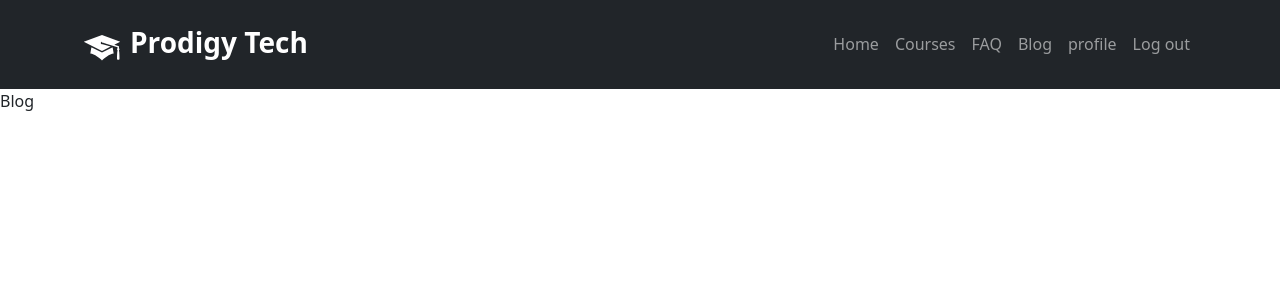
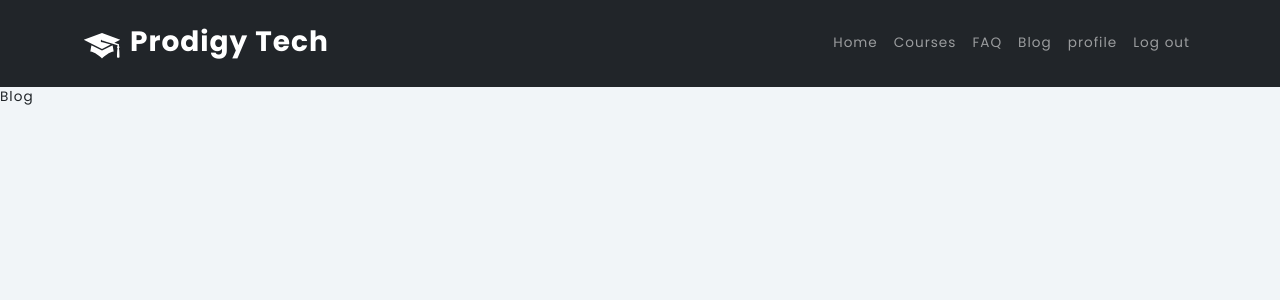
Before and after one commit to sifact/prodigy-tech, a React (Vite) app: page /blog in a window 1280 px wide. Shown: the top 300 px of the page. Built offline with nearby package versions, Linux system fonts and the light colour scheme; the HTML template or start-up script is replaced by a standard one.

Commit message:
course page done

```diff
--- a/src/App.css
+++ b/src/App.css
@@ -0,0 +1,47 @@
+@import url("https://fonts.googleapis.com/css2?family=Lobster&family=Poppins:wght@100;200;300;400;500;600;700;800&display=swap");
+
+:root {
+    --secondary: #232b38;
+    --ternary: #6c6c6c;
+    --danger: #fe4545;
+    --pure: #fefefe;
+    --light: #f0f0f0;
+    --heaven: #ffffff;
+    --footer: #2d333f;
+    --transition: all 0.3s linear;
+    --light-shadow: 0 5px 15px rgba(0, 0, 0, 0.1);
+    --dark-shadow: 0 5px 15px rgba(0, 0, 0, 0.2);
+    --clr-grey-4: hsl(209, 28%, 39%);
+
+    --clr-grey-5: hsl(210, 22%, 49%);
+    --clr-grey-6: hsl(209, 23%, 60%);
+    --clr-grey-7: hsl(211, 27%, 70%);
+    --clr-grey-8: hsl(210, 31%, 80%);
+    --clr-grey-9: hsl(212, 33%, 89%);
+    --clr-grey-10: hsl(210, 36%, 96%);
+
+    /* primary */
+    --clr-primary-1: hsl(205, 86%, 17%);
+    --clr-primary-2: hsl(205, 77%, 27%);
+    --clr-primary-3: hsl(205, 72%, 37%);
+    --clr-primary-4: hsl(205, 63%, 48%);
+    --clr-primary-5: #49a6e9;
+    --clr-primary-6: hsl(205, 89%, 70%);
+    --clr-primary-7: hsl(205, 90%, 76%);
+    --clr-primary-8: hsl(205, 86%, 81%);
+    --clr-primary-9: hsl(205, 90%, 88%);
+    --clr-primary-10: hsl(205, 100%, 96%);
+}
+
+* {
+    margin: 0;
+    padding: 0;
+    box-sizing: border-box;
+}
+
+body {
+    background-color: var(--clr-grey-10) !important;
+    font-family: "Poppins", sans-serif;
+    letter-spacing: 1px;
+    font-size: 0.85rem;
+}
--- a/src/Routes/Routes.jsx
+++ b/src/Routes/Routes.jsx
@@ -4,6 +4,7 @@ import Home from "../components/Home/Home";
 import Courses from "../components/Courses/Courses";
 import { FAQ } from "../components/FAQ/FAQ";
 import Blog from "../components/Blog/Blog";
+import CourseDetails from "../components/CourseDetails/CourseDetails";
 
 export const router = createBrowserRouter([
     {
@@ -16,6 +17,12 @@ export const router = createBrowserRouter([
                 element: <Courses />,
                 loader: () => fetch("http://localhost:5000/courses"),
             },
+            {
+                path: "/course/:id",
+                element: <CourseDetails />,
+                loader: ({ params }) =>
+                    fetch(`http://localhost:5000/courses/${params.id}`),
+            },
             { path: "/faq", element: <FAQ /> },
             { path: "/blog", element: <Blog /> },
         ],
--- /dev/null
+++ b/src/components/Course/Course.css
@@ -0,0 +1,7 @@
+.light-shadow {
+    box-shadow: var(--light-shadow);
+}
+
+.hover:hover {
+    box-shadow: var(--dark-shadow);
+}
--- a/src/components/Course/Course.jsx
+++ b/src/components/Course/Course.jsx
@@ -1,20 +1,43 @@
 import React from "react";
+import "./Course.css";
 import { Col, Container, Row } from "react-bootstrap";
 import Button from "react-bootstrap/Button";
 import Card from "react-bootstrap/Card";
+import { FaStar, FaStarHalfAlt } from "react-icons/fa";
 
 const Course = ({ course }) => {
     const { name, img, details, instructor, price, rating } = course;
 
     return (
-        <Card className="lg-shadow" style={{ height: "500px", border: "none" }}>
+        <Card
+            className="light-shadow hover"
+            style={{
+                height: "500px",
+                border: "none",
+            }}
+        >
             <Card.Img variant="top" src={img} />
             <Card.Body>
-                <Card.Title>{name}</Card.Title>
-                <Card.Text>{details}</Card.Text>
-                <p>{instructor}</p>
-                <p>{rating}</p>
-                <span>{price}</span>
+                <Card.Title className="fw-bolder fs-5">{name}</Card.Title>
+                <Card.Text className="mb-1">{details}</Card.Text>
+                <p
+                    className="mb-0 text-dim"
+                    style={{ color: "var(--ternary)" }}
+                >
+                    {instructor}
+                </p>
+                <div className="d-flex align-items-center">
+                    <span className="me-3 pb-1">
+                        <FaStar className="text-warning" />
+                        <FaStar className="text-warning" />
+                        <FaStar className="text-warning" />
+                        <FaStar className="text-warning" />
+
+                        <FaStarHalfAlt className="text-warning" />
+                    </span>
+                    <span>{rating}</span>
+                </div>
+                <span className="fw-bolder fs-5">{price}</span>
             </Card.Body>
         </Card>
     );
--- /dev/null
+++ b/src/components/CourseDetails/CourseDetails.css
@@ -0,0 +1,3 @@
+section.course__details {
+    background: var(--pure);
+}
--- /dev/null
+++ b/src/components/CourseDetails/CourseDetails.jsx
@@ -0,0 +1,38 @@
+import React from "react";
+import { useLoaderData } from "react-router-dom";
+import "./CourseDetails.css";
+import { FaStar, FaStarHalfAlt } from "react-icons/fa";
+import { Container } from "react-bootstrap";
+
+const CourseDetails = () => {
+    const course = useLoaderData();
+
+    const { name, img, instructor, overview, details, rating, price } = course;
+
+    return (
+        <section className="course__details">
+            <Container>
+                <div className="course__content">
+                    <h1>{name}</h1>
+                    <p>{details}</p>
+                    <div className="d-flex align-items-center">
+                        <span className="me-3 pb-1">
+                            <FaStar className="text-warning" />
+                            <FaStar className="text-warning" />
+                            <FaStar className="text-warning" />
+                            <FaStar className="text-warning" />
+
+                            <FaStarHalfAlt className="text-warning" />
+                        </span>
+                        <span>{rating}</span>
+                    </div>
+                    <p>Created by {instructor}</p>
+                </div>
+
+                <h2>Course overview</h2>
+            </Container>
+        </section>
+    );
+};
+
+export default CourseDetails;
--- a/src/components/Courses/Courses.jsx
+++ b/src/components/Courses/Courses.jsx
@@ -11,10 +11,12 @@ const Courses = () => {
         <Container className="my-5">
             <Row>
                 <Col lg="3" className="border-1">
-                    <LeftSideNav />
+                    {courses.map((course) => (
+                        <LeftSideNav course={course} />
+                    ))}
                 </Col>
                 <Col lg="9" className="border-2">
-                    <Row className="g-4">
+                    <Row className="g-3">
                         {courses.map((course) => (
                             <Col className="col-lg-4 col-md-6 col-sm-12 col-xs-12">
                                 <Course course={course} />
--- a/src/components/LeftSideNav/LeftSideNav.css
+++ b/src/components/LeftSideNav/LeftSideNav.css
@@ -0,0 +1,12 @@
+.left-nav a {
+    display: inline-block;
+    text-decoration: none;
+    padding: 8px;
+    color: var(--footer);
+    padding-bottom: 2rem;
+    font-size: 18px;
+}
+
+.left-nav a:hover {
+    color: var(--footer);
+}
--- a/src/components/LeftSideNav/LeftSideNav.jsx
+++ b/src/components/LeftSideNav/LeftSideNav.jsx
@@ -1,7 +1,13 @@
 import React from "react";
+import { Link } from "react-router-dom";
+import "./LeftSideNav.css";
 
-const LeftSideNav = () => {
-    return <div>LeftSideNav</div>;
+const LeftSideNav = ({ course }) => {
+    return (
+        <div className="left-nav">
+            <Link to={`/course/${course.id}`}>{course.name}</Link>
+        </div>
+    );
 };
 
 export default LeftSideNav;
```
